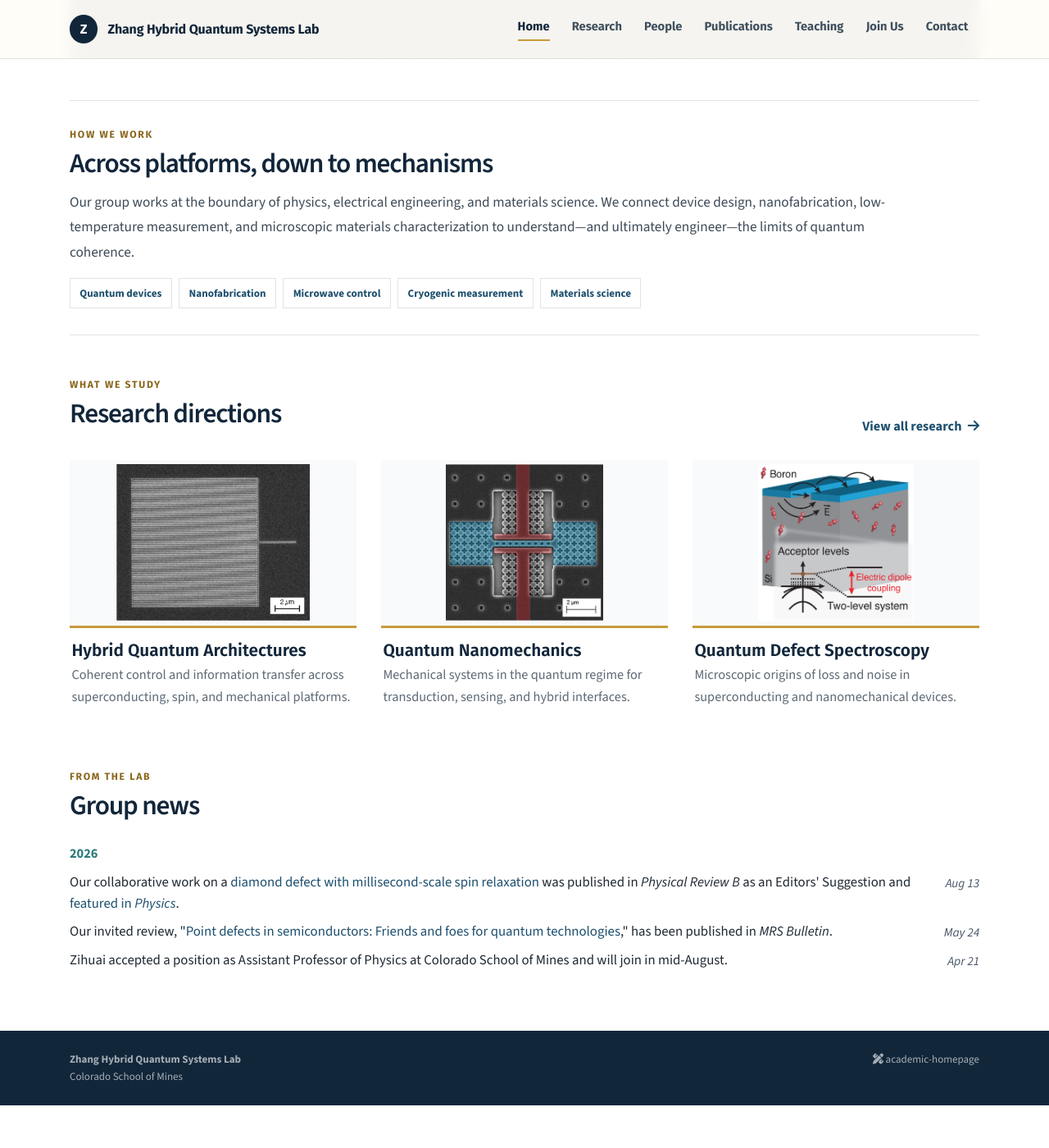
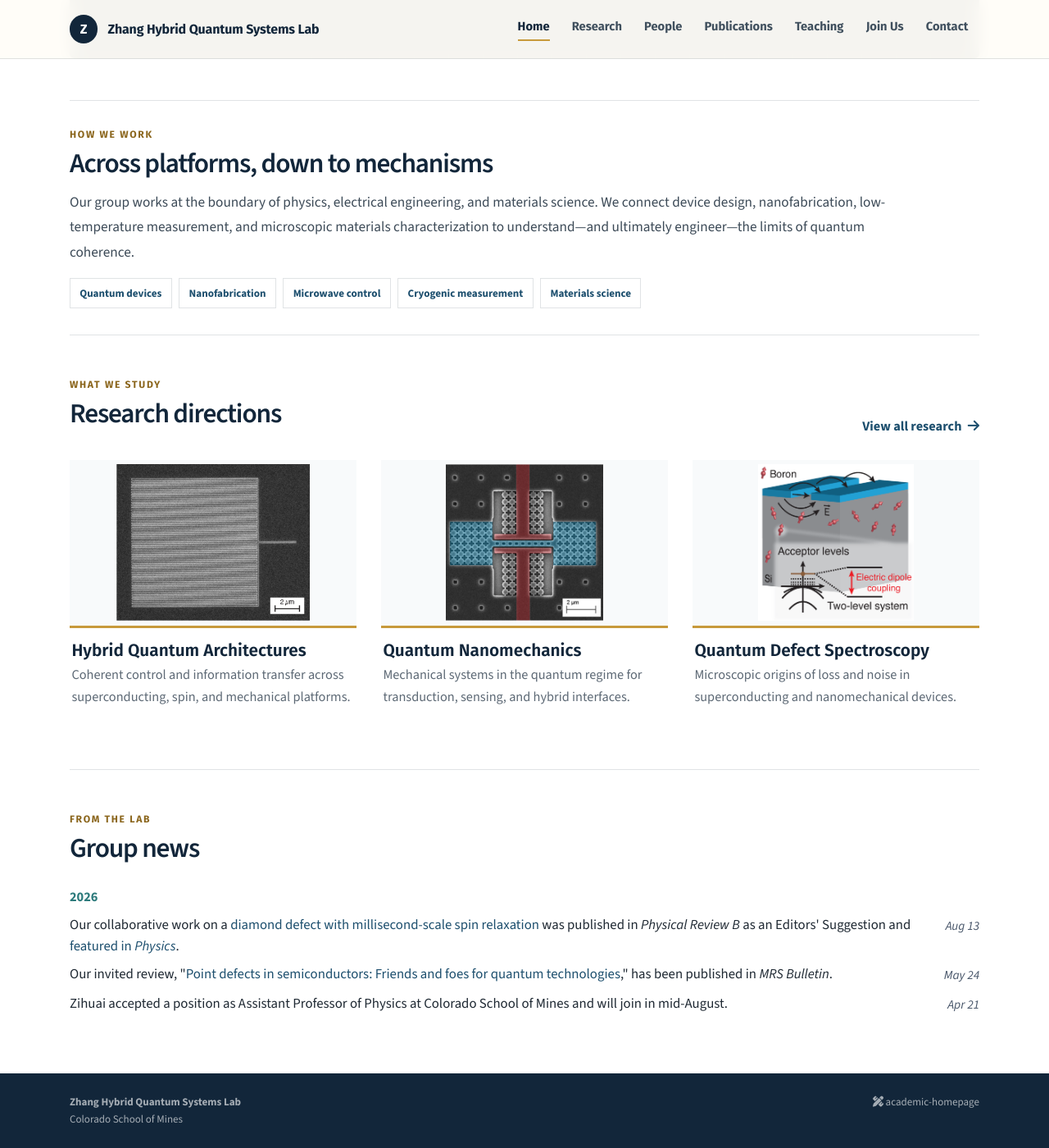
Before and after one commit to zihuaiz/zihuaiz.github.io, a Jekyll site: the page built from index.html, in a window 1280 px wide and 1400 px high, scrolled down 648 px. Shown: the whole window at 82% size. Built offline with Jekyll 4.4.1, drawn with Linux system fonts in a browser that asks for light colours; nearby versions of some CDN libraries; a style sheet for code colours, icons or effects is not loaded; before the commit the page ends 1996 px from its top, so only the background shows below that.

Commit message:
Add divider above homepage news

```diff
--- a/_layouts/default.html
+++ b/_layouts/default.html
@@ -26,7 +26,7 @@
     <link rel="preconnect" href="https://fonts.gstatic.com" crossorigin>
     <link href="https://fonts.googleapis.com/css2?family=Fira+Sans:ital,wght@0,400;0,500;0,600;0,700;1,400&family=Source+Code+Pro:wght@400;600&family=Source+Sans+3:ital,wght@0,400;0,500;0,600;0,700;1,400;1,600&display=swap" rel="stylesheet">
     <link rel="stylesheet" href="https://cdn.jsdelivr.net/npm/katex@0.16.11/dist/katex.min.css" integrity="sha384-nB0miv6/jRmo5UMMR1wu3Gz6NLsoTkbqJghGIsx//Rlm+ZU03BU6SQNC66uf4l5+" crossorigin="anonymous">
-    <link rel="stylesheet" href="{{ '/assets/css/global.css' | relative_url }}?v=20260829-home-sections">
+    <link rel="stylesheet" href="{{ '/assets/css/global.css' | relative_url }}?v=20260829-news-divider">
 </head>
 <body class="bg-light" {{ page.body_attr }}>
     {% include navbar.html %}
--- a/assets/css/global.css
+++ b/assets/css/global.css
@@ -761,6 +761,8 @@
 
 .home-lower-grid {
   margin-top: clamp(2.5rem, 4vw, 3.75rem);
+  padding-top: clamp(2.5rem, 4vw, 3.75rem);
+  border-top: 1px solid var(--lab-line);
 }
 
 .home-lower-grid .news-card {
```
